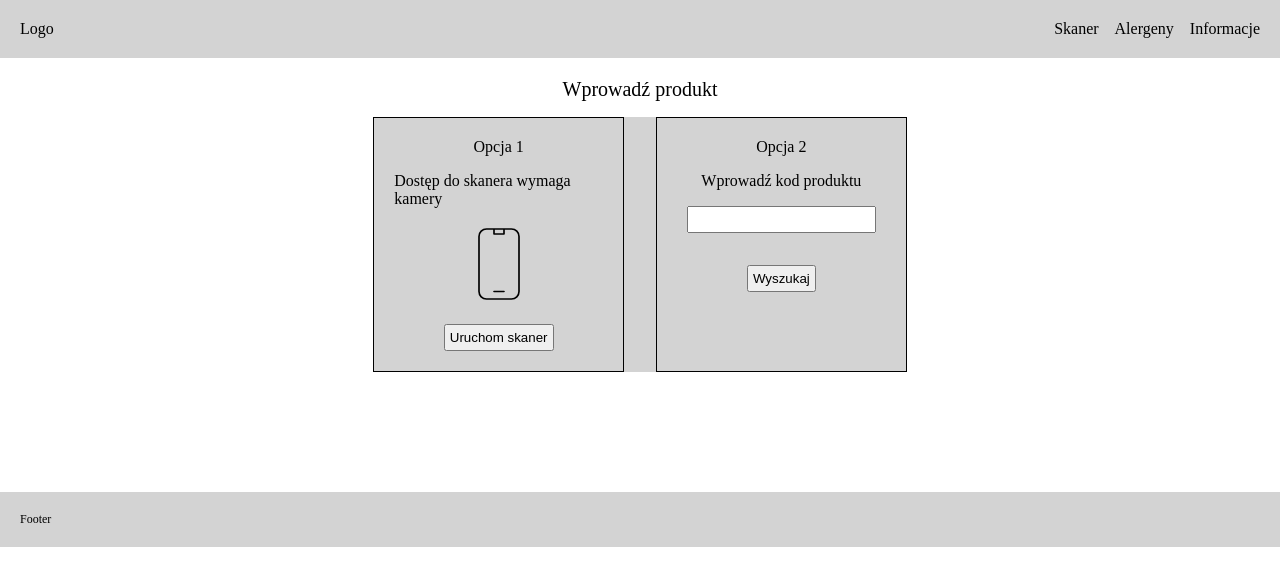
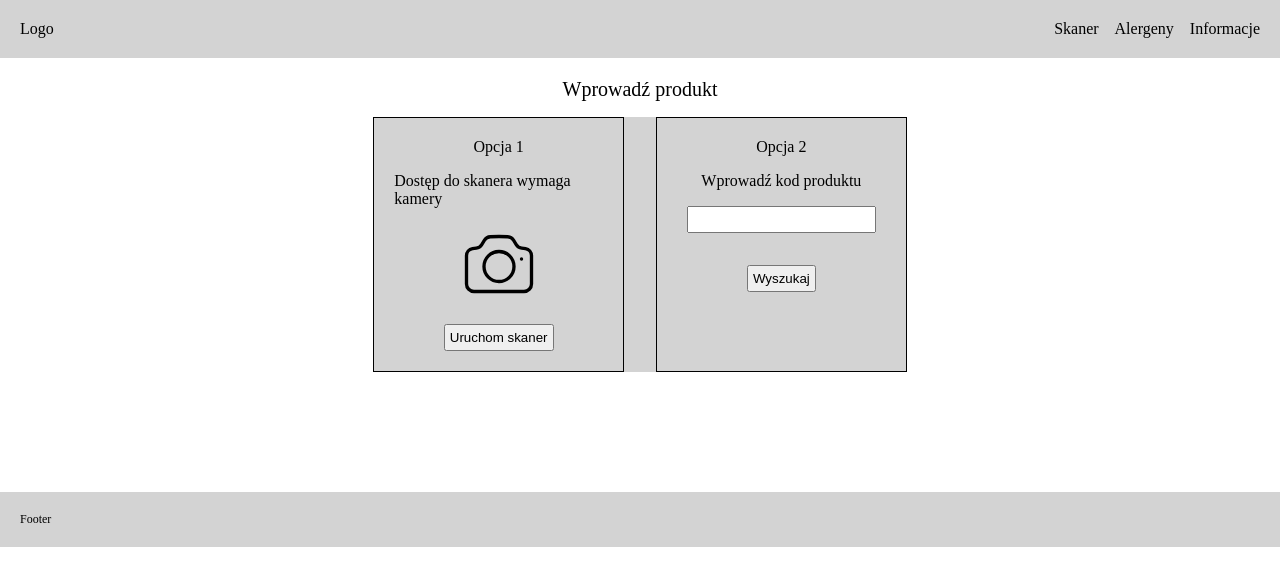
Before and after one commit to DominikaDuralek/allergy-guide, a React (Vite) app in the folder client/: page / in a window 1280 px wide. Shown: the top 586 px of the page. Built offline with nearby package versions, Linux system fonts and the light colour scheme.

Commit message:
Changed camera icon

```diff
--- a/client/src/pages/Scanner.jsx
+++ b/client/src/pages/Scanner.jsx
@@ -57,10 +57,8 @@ function Scanner() {
             }
             return;
         }).then(function () {
-            console.log("ok");
             showProductInfo(code);
-        }).catch(function (error) {
-            console.log("error");
+        }).catch(function () {
             setCodeErrorMessage("Nie znaleziono");
         });
 
@@ -146,12 +144,10 @@ function Scanner() {
                 }
                 return;
             }).then(function () {
-                console.log("ok");
                 showProductInfo(barcode);
                 quaggaRef.current.stopScanner();
                 document.querySelector(".scanner__camera").style.display = "none";
-            }).catch(function (error) {
-                console.log("error");
+            }).catch(function () {
                 setCodeErrorMessage("Nie znaleziono");
             });
         }
@@ -173,9 +169,10 @@ function Scanner() {
                     <h2>Opcja 1</h2>
                     <h2>Dostęp do skanera wymaga kamery</h2>
                     <div className="scanner__camera-icon">
-                        <svg xmlns="http://www.w3.org/2000/svg" fill="none" viewBox="0 0 24 24" strokeWidth="0.5" stroke="currentColor" className="size-6">
-                            <path strokeLinecap="round" strokeLinejoin="round" d="M10.5 1.5H8.25A2.25 2.25 0 0 0 6 3.75v16.5a2.25 2.25 0 0 0 2.25 2.25h7.5A2.25 2.25 0 0 0 18 20.25V3.75a2.25 2.25 0 0 0-2.25-2.25H13.5m-3 0V3h3V1.5m-3 0h3m-3 18.75h3" />
-                        </svg>
+                    <svg xmlns="http://www.w3.org/2000/svg" fill="none" viewBox="0 0 24 24" stroke-width="1" stroke="currentColor" class="size-6">
+                        <path stroke-linecap="round" stroke-linejoin="round" d="M6.827 6.175A2.31 2.31 0 0 1 5.186 7.23c-.38.054-.757.112-1.134.175C2.999 7.58 2.25 8.507 2.25 9.574V18a2.25 2.25 0 0 0 2.25 2.25h15A2.25 2.25 0 0 0 21.75 18V9.574c0-1.067-.75-1.994-1.802-2.169a47.865 47.865 0 0 0-1.134-.175 2.31 2.31 0 0 1-1.64-1.055l-.822-1.316a2.192 2.192 0 0 0-1.736-1.039 48.774 48.774 0 0 0-5.232 0 2.192 2.192 0 0 0-1.736 1.039l-.821 1.316Z" />
+                        <path stroke-linecap="round" stroke-linejoin="round" d="M16.5 12.75a4.5 4.5 0 1 1-9 0 4.5 4.5 0 0 1 9 0ZM18.75 10.5h.008v.008h-.008V10.5Z" />
+                    </svg>
                     </div>
                     <button className="scanner__camera-button" onClick={showScanner} >Uruchom skaner</button>
                 </div>
--- a/client/src/style.scss
+++ b/client/src/style.scss
@@ -117,6 +117,7 @@ h1, h2, h3, h4, h5, h6 {
                     .scanner-container {
                         width: 200px;
                         height: 150px;
+                        overflow: hidden;
 
                         .scanner-view video{
                             max-width: 100%;
```
